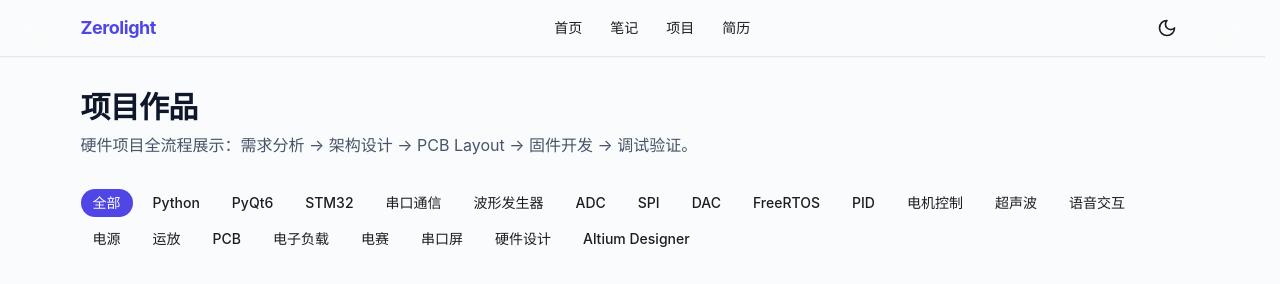
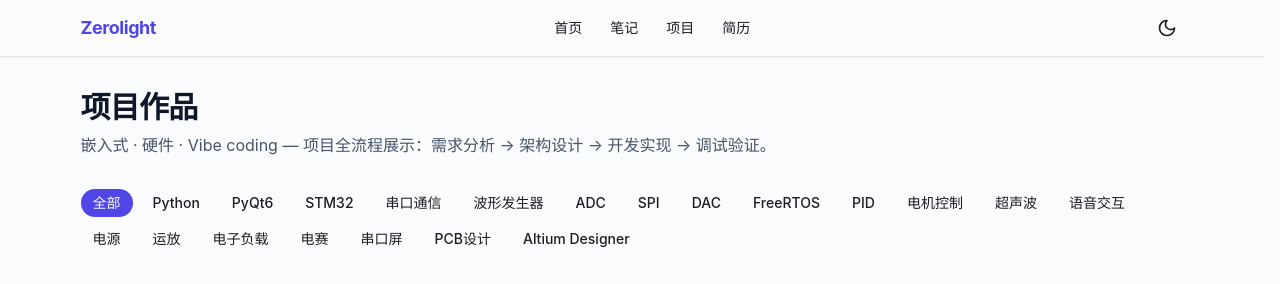
Before and after one commit to Zero-light/my-electronic-blog, a Next.js app: page /projects in a window 1280 px wide. Shown: the top 284 px of the page. Built offline with nearby package versions, Linux system fonts and the light colour scheme; grey boxes are pictures that could not be loaded.

Commit message:
refactor: 项目分类重组为嵌入式/硬件/Vibe coding 三大类

```diff
--- a/app/projects/page.tsx
+++ b/app/projects/page.tsx
@@ -12,7 +12,7 @@ export default function ProjectsPage() {
           项目作品
         </h1>
         <p className="text-slate-600 dark:text-slate-400">
-          硬件项目全流程展示：需求分析 → 架构设计 → PCB Layout → 固件开发 → 调试验证。
+          嵌入式 · 硬件 · Vibe coding — 项目全流程展示：需求分析 → 架构设计 → 开发实现 → 调试验证。
         </p>
       </div>
       <ProjectsList projects={projects} allTags={allTags} />
--- a/content/projects/cvcc-power-supply-load.mdx
+++ b/content/projects/cvcc-power-supply-load.mdx
@@ -2,8 +2,8 @@
 title: 数控 CV/CC 线性稳压电源 + 线性电子负载测控平台
 slug: cvcc-power-supply-load
 date: 2026-02-20
-tags: ['STM32', 'FreeRTOS', '电源', '运放', 'PCB', '电子负载', 'ADC', 'DAC']
-category: 电源测控
+tags: ['STM32', 'FreeRTOS', '电源', '运放', '电子负载', 'ADC', 'DAC']
+category: 嵌入式
 description: 独立完成 0~12V/2A 数控线性电源与 0~2A/40W 线性电子负载全套硬件与固件开发，涵盖 CV/CC 双闭环控制、差分采样、地平面分层与多重软硬件保护。
 period: 2025.11 – 2026.02
 hardware:
--- a/content/projects/freertos-nav-car.mdx
+++ b/content/projects/freertos-nav-car.mdx
@@ -3,7 +3,7 @@ title: 基于 FreeRTOS 的自主导航车
 slug: freertos-nav-car
 date: 2026-04-15
 tags: ['STM32', 'FreeRTOS', 'PID', '电机控制', '超声波', '语音交互']
-category: 嵌入式小车
+category: 嵌入式
 description: 基于 STM32 与 FreeRTOS 的多任务自主导航小车，集成循迹、避障、离线语音交互与电机闭环控制，采用串级 PID + 积分分离算法实现稳定巡迹。
 period: 2026.02 – 2026.04
 hardware:
--- a/content/projects/monocular-vision-measurement.mdx
+++ b/content/projects/monocular-vision-measurement.mdx
@@ -2,8 +2,8 @@
 title: 基于单目视觉的目标物测量装置
 slug: monocular-vision-measurement
 date: 2025-08-10
-tags: ['STM32', '电赛', '串口屏', 'ADC', '硬件设计', 'Altium Designer']
-category: 电赛作品
+tags: ['STM32', '电赛', '串口屏', 'ADC', 'PCB设计', 'Altium Designer']
+category: 硬件
 description: 2025 年全国大学生电子设计竞赛 C 题作品，负责整机硬件方案设计、双层 PCB 绘制与贴片焊接，使用示波器完成电源纹波与信号干扰排查。
 period: 2025.07 – 2025.08
 hardware:
```
